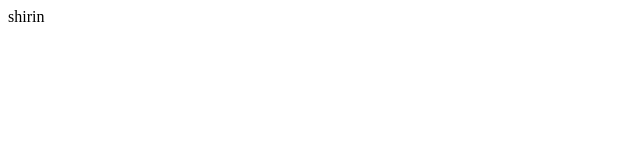
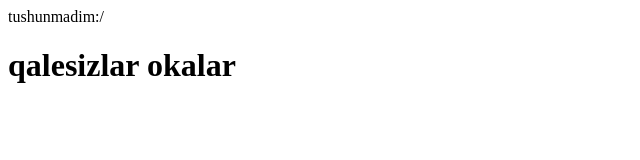
Before and after one commit to abbassiriyus/iteenbexruz, a plain HTML site: page index.html in a window 1280 px wide. Shown: the whole page, without its empty margins (0-640 px from the left). Drawn offline with Linux system fonts and the light colour scheme.

Commit message:
sdf
sdfdsvghk

```diff
--- a/index.html
+++ b/index.html
@@ -7,6 +7,7 @@
     <title>Document</title>
 </head>
 <body>
-shirin
+tushunmadim:/
+<h1>qalesizlar okalar</h1>
 </body>
 </html>
```
